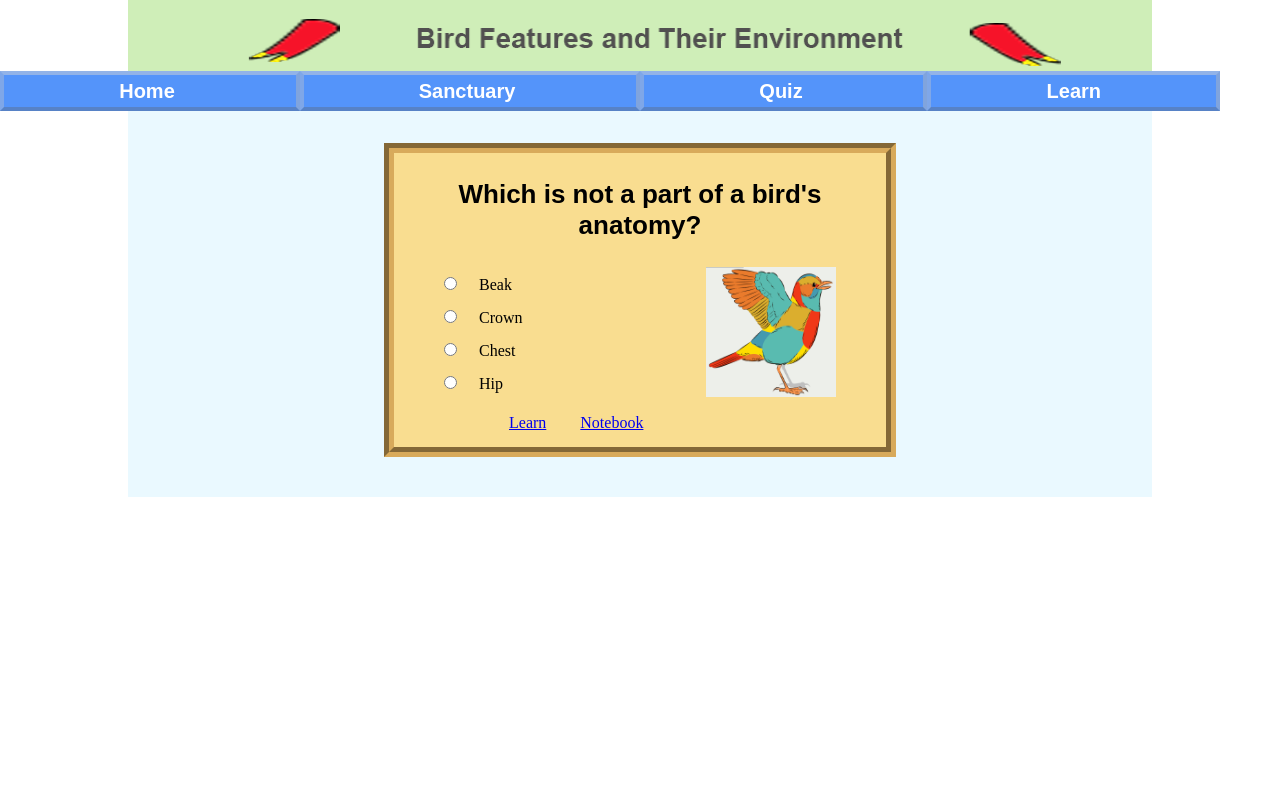
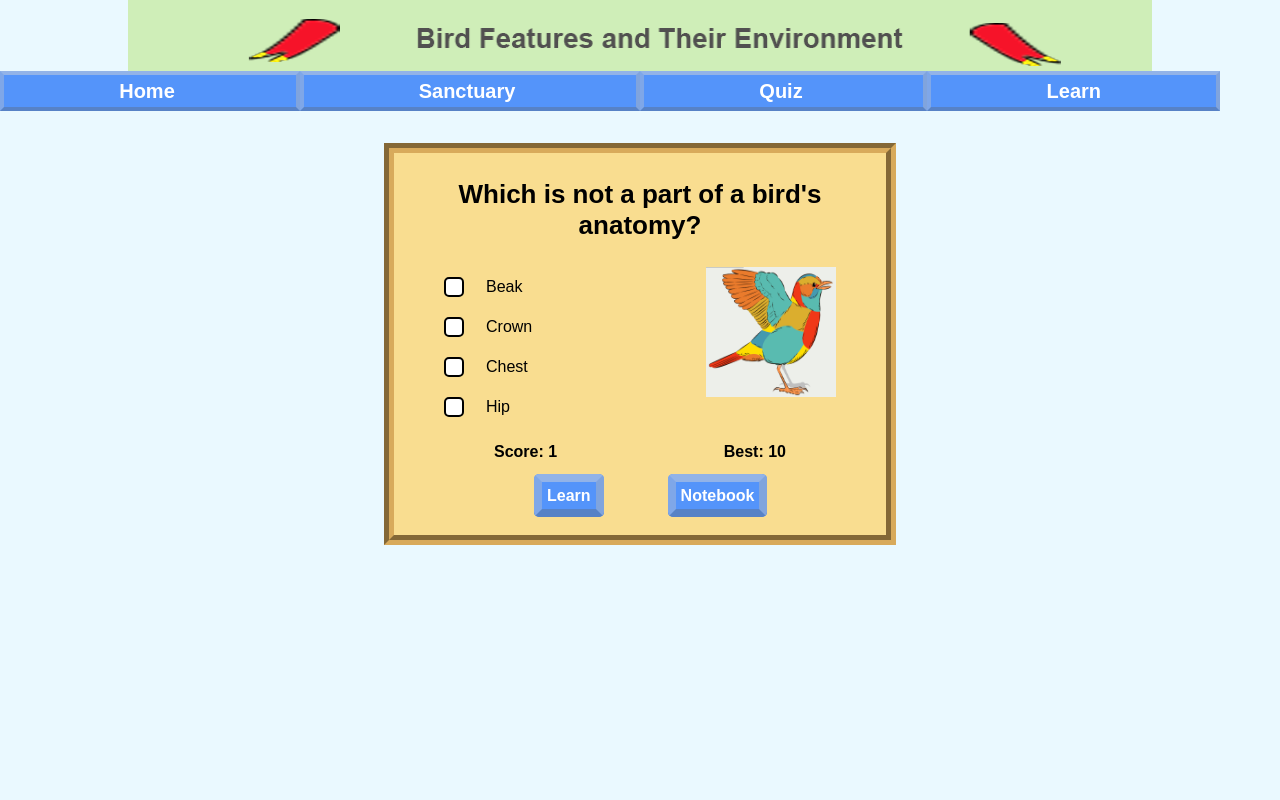
Before and after one commit to Bobstar89/Uni-assessments, a PHP site: page /quiz.php in a window 1280 px wide. Run offline with PHP 8.4, Linux system fonts and the light colour scheme.

```diff
--- a/Bird Features/css/main.css
+++ b/Bird Features/css/main.css
@@ -4,6 +4,9 @@
 
 body {
   margin: 0;
+  height: 100%;
+  min-height: 100%;
+  background-color: #eaf9ff;
 }
 
 header, main, footer {
@@ -18,7 +21,6 @@ header, main, footer {
 }
 
 main{
-  background-color: #eaf9ff;
   padding-top: 40px;
   padding-bottom: 40px;
 }
@@ -160,26 +162,117 @@ area:hover{
   margin-right: 50px;
 }
 
-.answer span{
+.answer label{
   margin-left: 15px;
+  display: inline-block;
+  vertical-align: middle;
+  font-family: arial;
 }
 
-input[type='radio'] {
+.answer input[type='radio'] {
+  -webkit-appearance: none;
   margin-top: 10px;
   margin-left: 50px;
   margin-bottom: 10px;
+  width: 20px;
+  height: 20px;
+  border-radius: 5px;
+  border: 2px solid #000;
+  background: #FFF;
+  vertical-align: middle;
+  padding: 0 2px;
+}
+.answer input[type='radio']:checked:before
+{
+  content: '✔';
+  font-size: 14px;
+  display: inline-block;
+}
+
+.quiz .content:after, .quiz .score:after{
+  display: table;
+  content: "";
+  clear: both;
 }
 
 .quiz .nav {
-  display: inline-block;
-  padding: 15px 0;
+
+  margin-bottom: 30px;
+  margin-top: 10px;
+  margin-left: 110px;
+  display: block;
+}
+
+.quiz .score .current, .best {
+  font-family: arial;
+  text-align: center;
+  font-weight: bold;
+}
+
+.current{
+  float: left;
   margin-left: 100px;
-  display: block;
-  clear: both;
+}
+
+.best{
+  float: right;
+  margin-right: 100px;
 }
 
 .quiz .buttons {
-  margin: 0 15px;
+  margin: 0 30px;
+  background-color: #5494FA;
+  border-left: 8px solid #7FA7E8;
+  border-top: 8px solid #92B3E8;
+  border-bottom: 8px solid #5782C6;
+  border-right: 8px solid #80A4DD;
+  border-radius: 5px;
+
+  color: #fff;
+  font-family: arial;
+  font-weight: bold;
+  text-decoration: none;
+  padding: 5px;
+}
+
+.content .subjects {
+  display: inline-block;
+  margin: 0 50px;
+}
+
+.subjects a:first-child{
+  margin-top: 70px;
+}
+
+.subjects a {
+  display: block;
+  background-color: #5494FA;
+  border-left: 8px solid #7FA7E8;
+  border-top: 8px solid #92B3E8;
+  border-bottom: 8px solid #5782C6;
+  border-right: 8px solid #80A4DD;
+  border-radius: 10px;
+
+  color: #fff;
+  font-family: arial;
+  font-weight: bold;
+  text-align: center;
+  text-decoration: none;
+  padding: 5px;
+  margin: 12px;
+}
+
+
+.content .information {
+  display: inline-block;
+  width: 65%;
+  vertical-align: top;
+  margin-top: 70px;
+}
+
+footer{
+  display: block;
+  float: bottom;
 }
 
 @media screen and (min-width: 1050px)
--- /dev/null
+++ b/Bird Features/includes/footer.php
@@ -0,0 +1,4 @@
+  <footer>
+
+  </footer>
+</body>
--- a/Bird Features/includes/header.php
+++ b/Bird Features/includes/header.php
@@ -10,8 +10,8 @@
     <img class='logo' src= 'images/logo.png'>
   </header>
   <nav class='activities'>
-    <a class='nav-button' href='#'> Home </a>
+    <a class='nav-button' href='index.php'> Home </a>
     <a class='nav-button' href='#'> Sanctuary </a>
     <a class='nav-button' href='quiz.php'> Quiz </a>
-    <a class='nav-button' href='#'> Learn </a>
+    <a class='nav-button' href='learn.php'> Learn </a>
   </nav>
--- a/Bird Features/index.php
+++ b/Bird Features/index.php
@@ -34,7 +34,4 @@
       </div>
     </div>
   </main>
-  <footer>
-
-  </footer>
-</body>
+<?php include('includes/footer.php') ?>
--- a/Bird Features/quiz.php
+++ b/Bird Features/quiz.php
@@ -1,23 +1,29 @@
 <?php include('includes/header.php') ?>
   <main>
     <div class='quiz'>
+      <div class='content'>
         <p class='question'> Which is not a part of a bird's anatomy? <p>
         <div class='answers'>
           <div class='answer'>
-        <input type='radio' value='beak'/> <span> Beak </span>
+            <input type='radio' value='beak' id='beak' name='quiz'/> <label for='beak'> Beak </label>
           </div>
           <div class='answer'>
-        <input type='radio' value='crown'/> <span> Crown </span>
+            <input type='radio' value='crown' id='crown' name='quiz'/> <label for='crown'> Crown </label>
           </div>
           <div class='answer'>
-        <input type='radio' value='chest'/> <span> Chest </span>
+            <input type='radio' value='chest' id='chest' name='quiz'/> <label for='chest'> Chest </label>
           </div>
           <div class='answer'>
-        <input type='radio' values='hip' /> <span> Hip </span>
+            <input type='radio' values='hip' id='hip' name='quiz'/> <label for='hip'> Hip </span>
           </div>
         </div>
         <div class='image'>
           <img src='images/anatomy.png' width='130px' height='130px'/>
+        </div>
+      </div>
+      <div class='score'>
+        <p class='current'> Score: 1 </p>
+        <p class='best'> Best: 10 </p>
       </div>
       <div class='nav'>
         <a class='buttons' href='#'>Learn</a>
@@ -25,3 +31,4 @@
       </div>
     </div>
   </main>
+<?php include('includes/footer.php') ?>
```
Also changed, not shown: Bird Features/learn.php (added, +17 -0 lines). Lines whose indentation alone changed are shown as unchanged.
